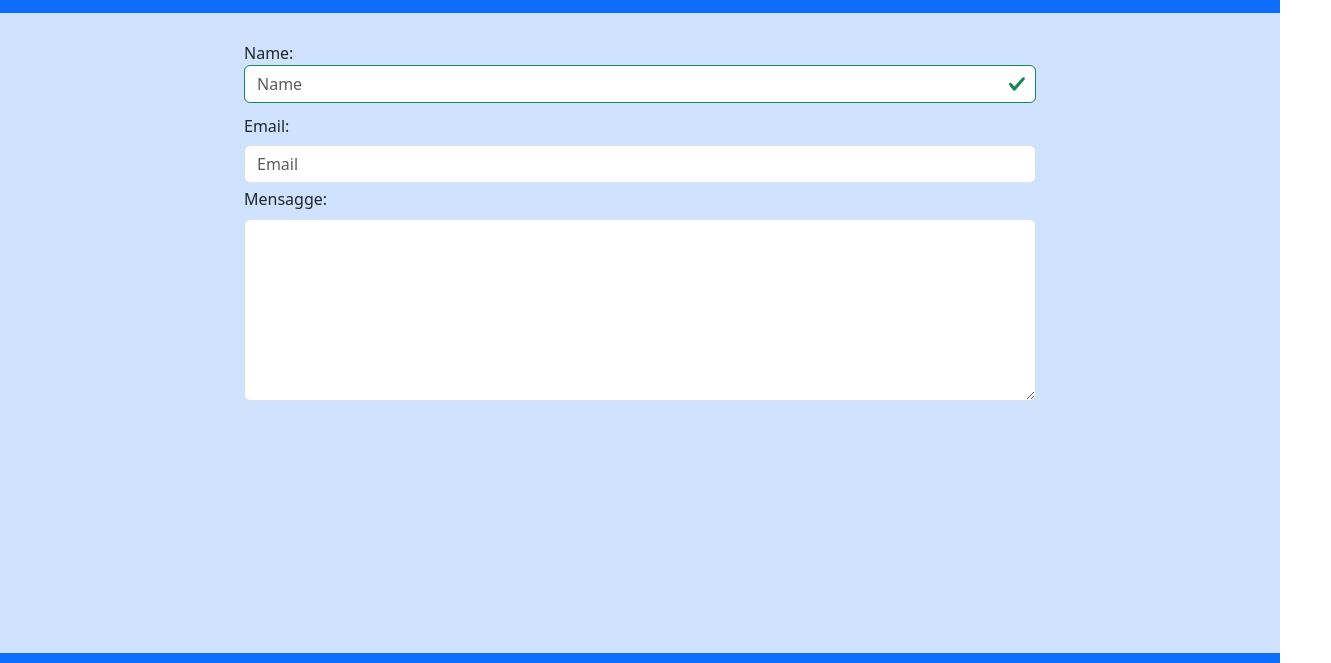
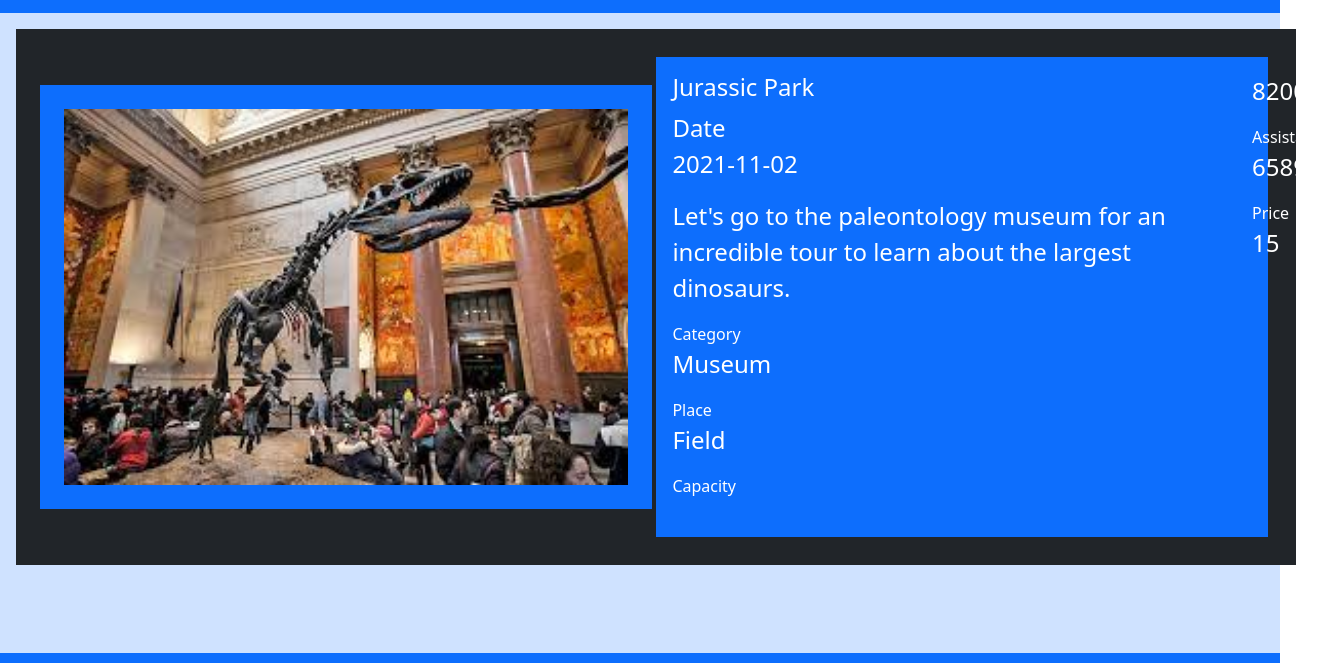
Before and after one commit to LucasmSantoss/Amazing-Events, a plain HTML site: page assets/details.html in a window 1280 px wide. Shown: the part 169-832 px from the top of the page, 1331 px wide, since content can reach past the window. Drawn offline with nearby package versions, Linux system fonts and the light colour scheme.

Commit message:
version 2

```diff
--- a/assets/details.html
+++ b/assets/details.html
@@ -44,28 +44,24 @@
           </div>
         </nav>
           <div class="d-flex justify-content-center bg-primary p-4">
-              <h1 class="text-white fs-1">Home</h1>
+              <h1 class="text-white fs-1">Details</h1>
           </div>
       </header>
-    <main class="bg-primary-subtle" style="height: 80vh;">
-        <section class="d-flex justify-content-around p-4" style="height: 70vh;">
-        <form style="width: 50rem;">
-            <div class="form-group m-1">
-                <label for="validation01">Name:</label>
-                <input type="text" class="form-control is-valid" id="validation01"
-                       placeholder="Name"  required>
-            </div>
-            <div class="form-group m-1">
-                <label for="inputEmail3" class="col-sm-2 col-form-label">Email:</label>
-                <div class="col-sm-12">
-                  <input type="email" class="form-control" id="inputEmail3" placeholder="Email">
-                </div>
-              </div>
-              <div class="mb-3 m-1">
-                <label for="exampleFormControlTextarea1" class="form-label">Mensagge:</label>
-                <textarea class="form-control" id="exampleFormControlTextarea1" rows="7"></textarea>
-              </div>
-          </form>
+    <main class="bg-primary-subtle p-3" style="height: 80vh;">
+        <section class="d-flex m-auto p-4 bg-dark" style="width: 80rem;">
+          <div class="p-4  m-auto bg-primary" style="width: 40rem;">
+            <img src="./imgs/Salida al museo5.jpg" class="card-img-top align-items-center"  alt="books">
+          </div>
+          <div class="d-flex flex-column flex-wrap p-3 m-1 text-white bg-primary" style="width: 40rem; height: 30rem;">
+            <h2 class="fs-4">Jurassic Park</h2>
+            <span class="fs-4">Date</span><p class="fs-4">2021-11-02</p>
+            <p class="fs-4" >Let's go to the paleontology museum for an incredible tour to learn about the largest dinosaurs.</p>
+            <span>Category</span><p class="fs-4">Museum</p>
+            <span>Place</span><p class="fs-4">Field</p>
+            <span>Capacity</span><p class="fs-4">82000</p>
+            <span>Assistance</span><p class="fs-4">65892</p>
+            <span>Price</span><p class="fs-4">15</p>
+          </div>
         </section>
     </main>
     <footer class="d-flex justify-content-between align-items-center p-3 bg-primary">
```
